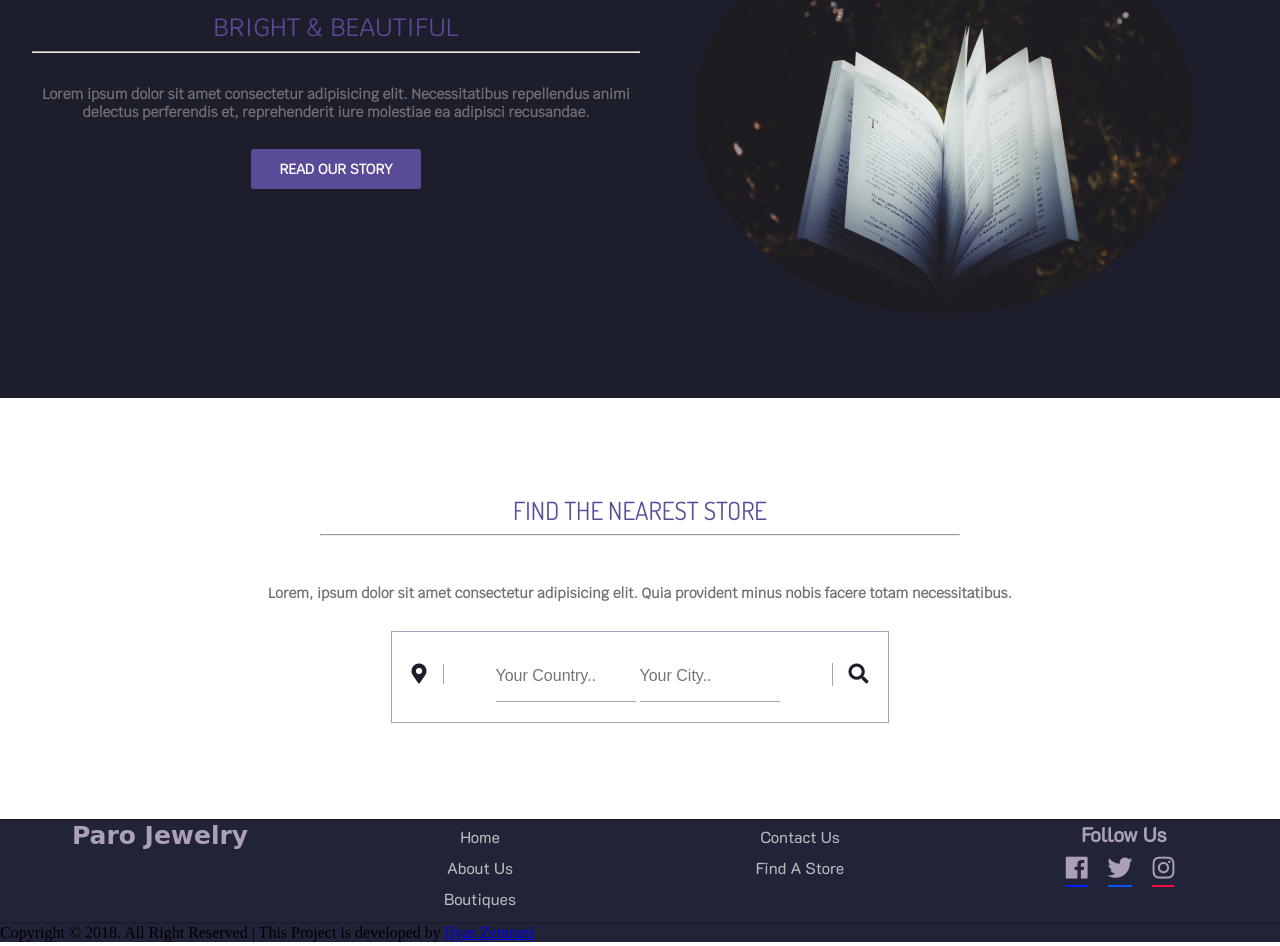
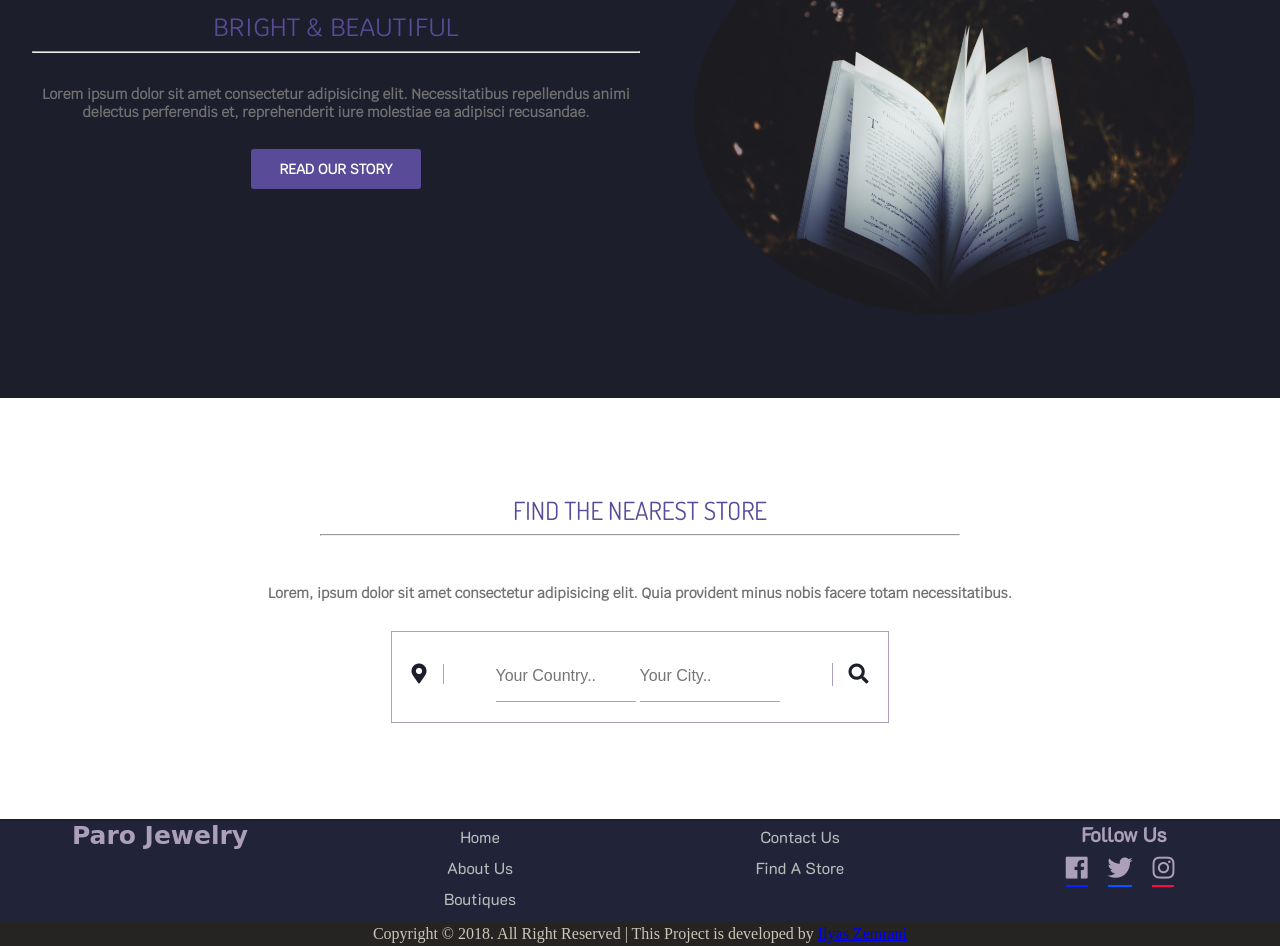
Before and after one commit to ilyaszm/Paro-Jewelry-Website, a plain HTML site: page index.html in a window 1280 px wide. Shown: the part 1677-2623 px from the top of the page. Drawn offline with nearby package versions, Linux system fonts and the light colour scheme; a web font is replaced by a local one.

Commit message:
Update main.css

```diff
--- a/css/main.css
+++ b/css/main.css
@@ -564,7 +564,7 @@ nav ul li a:hover {
 }
 
 /****** FOOTER ******/
-footer {
+footer.pre-footer {
     width: 100%;
     border-top: 2px solid #1D1E2C;
     background: rgb(33, 35, 56);
@@ -656,6 +656,13 @@ footer {
     font-size: 20px;
     padding-bottom: .5rem;
     padding-left: .5rem;
+}
+
+footer.main-footer {
+    padding: 3px 0;
+    text-align: center;
+    background: #252422;
+    color: #CCC5B9;
 }
 
 /****** ABOUT.html ******/
```
